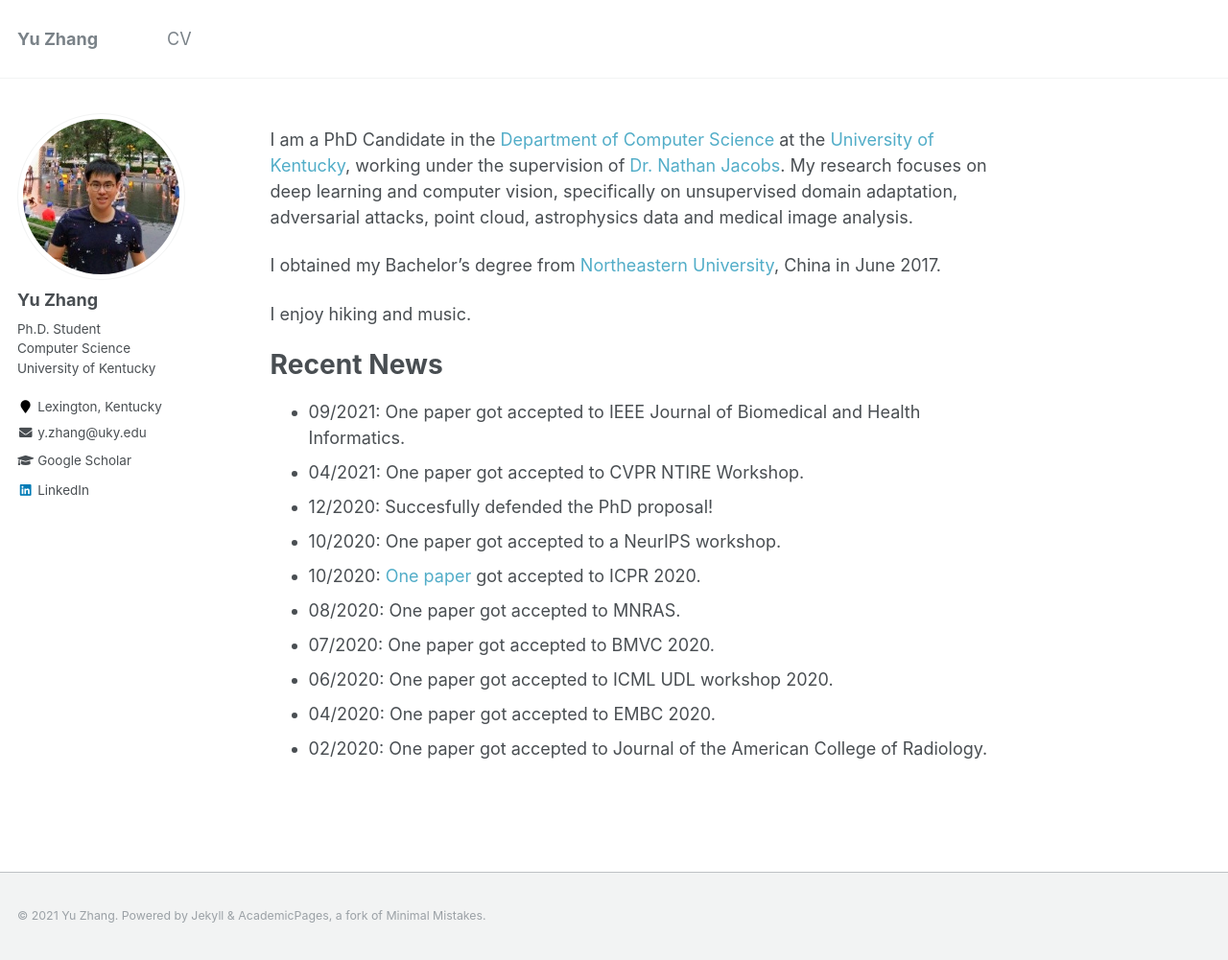
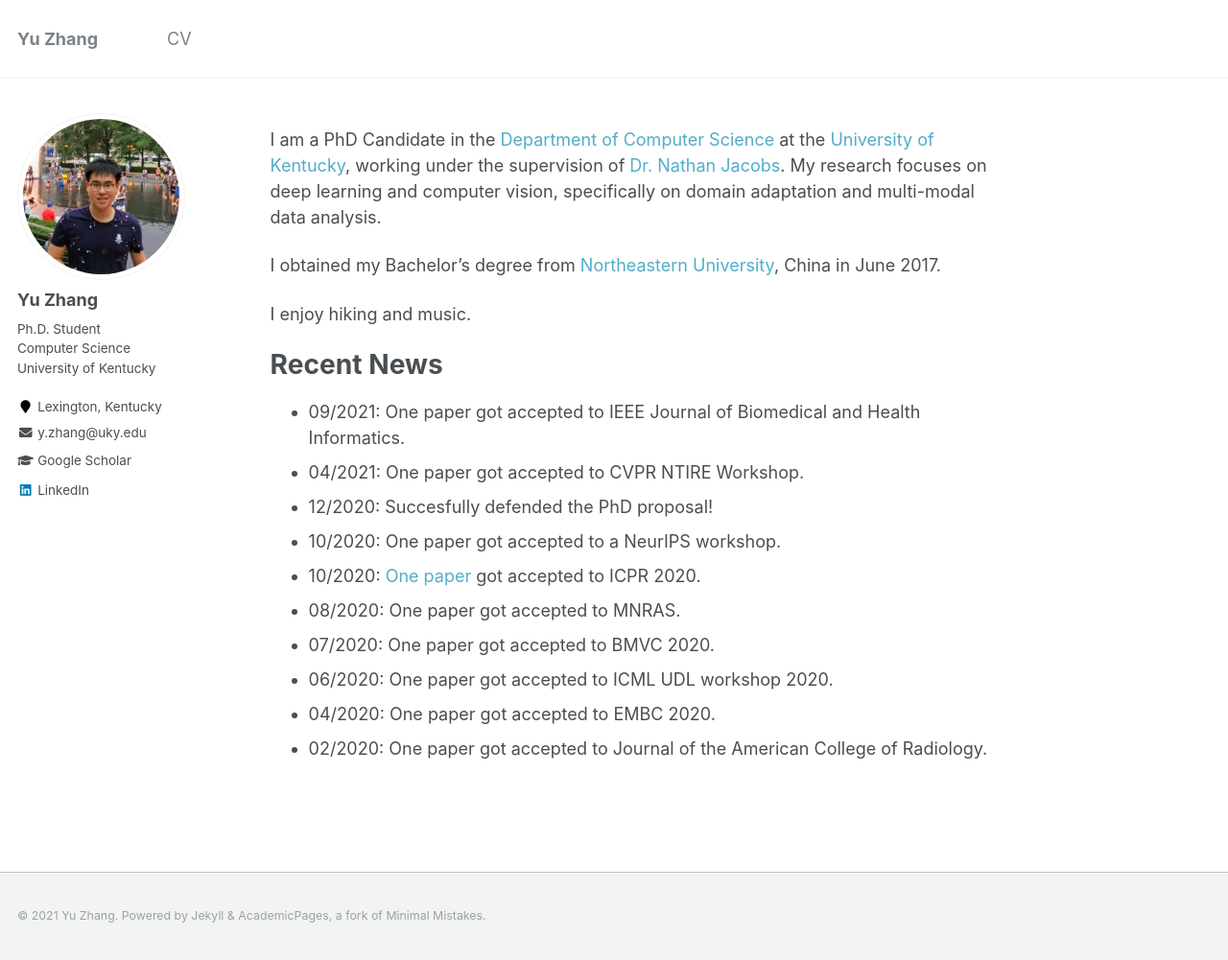
Before and after one commit to yuzhang03/yuzhang03.github.io, a Jekyll site: the page built from _pages/about.md, in a window 1280 px wide and 1001 px high. Shown: the whole window at 96% size. Built offline with Jekyll 4.4.1, drawn with Linux system fonts in a browser that asks for light colours.

Commit message:
update info

```diff
--- a/_pages/about.md
+++ b/_pages/about.md
@@ -8,7 +8,7 @@ redirect_from:
   - /about.html
 ---
 
-I am a PhD Candidate in the [Department of Computer Science](https://www.engr.uky.edu/research-faculty/departments/computer-science/) at the [University of Kentucky](https://www.uky.edu/), working under the supervision of [Dr. Nathan Jacobs](http://cs.uky.edu/~jacobs/). My research focuses on deep learning and computer vision, specifically on unsupervised domain adaptation, adversarial attacks, point cloud, astrophysics data and medical image analysis.
+I am a PhD Candidate in the [Department of Computer Science](https://www.engr.uky.edu/research-faculty/departments/computer-science/) at the [University of Kentucky](https://www.uky.edu/), working under the supervision of [Dr. Nathan Jacobs](http://cs.uky.edu/~jacobs/). My research focuses on deep learning and computer vision, specifically on domain adaptation and multi-modal data analysis.
 
 I obtained my Bachelor's degree from [Northeastern University](http://english.neu.edu.cn/), China in June 2017.
 
```
Also changed, not shown: 1 other file.
